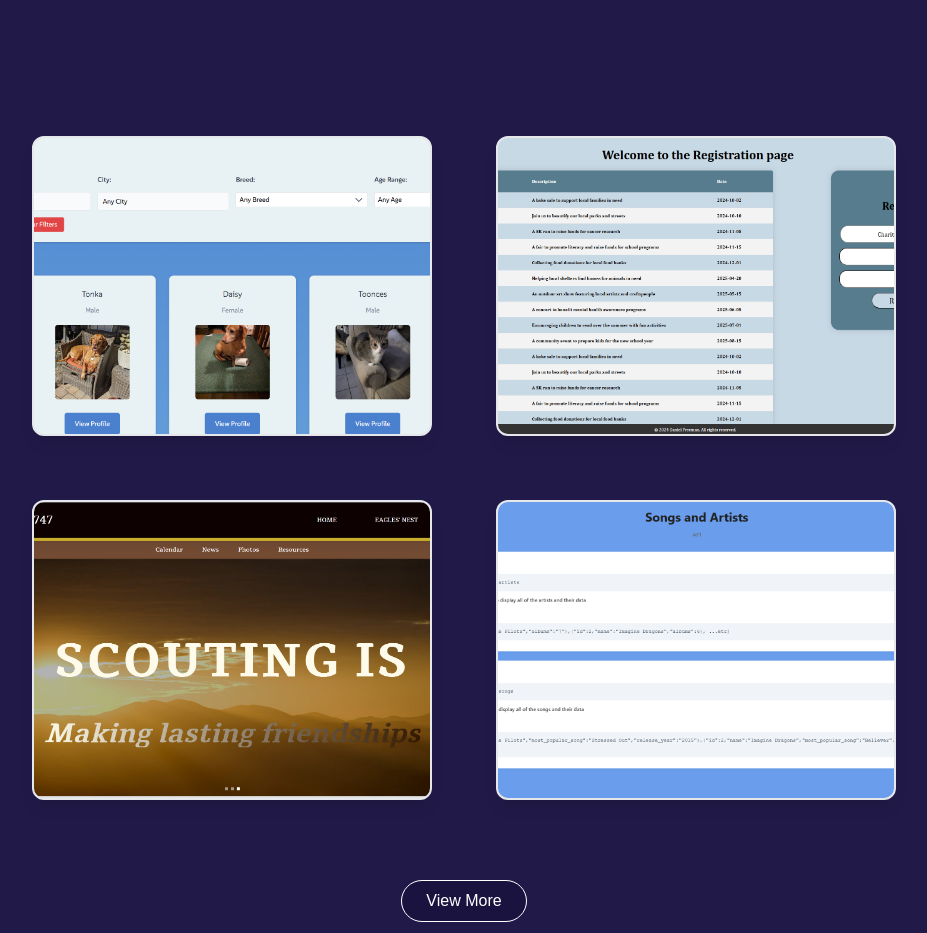
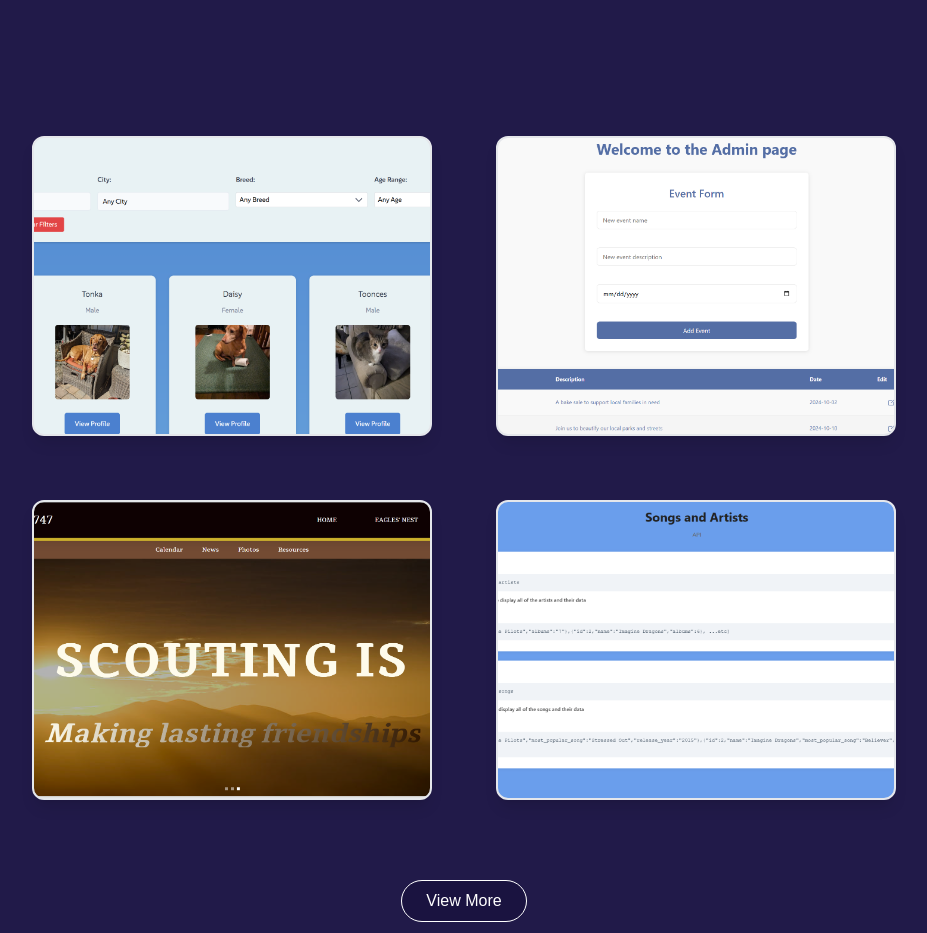
Before and after one commit to DanielFreeman068/freeman_portfolio, a Next.js app: page / in a window 1280 px wide. Shown: the part 2980-3913 px from the top of the page, without its empty margins (176-1103 px from the left). Built offline with nearby package versions, Linux system fonts and the light colour scheme; a web font is replaced by a local one.

Commit message:
updated project image for ejs event registration

```diff
--- a/src/app/components/Projects.jsx
+++ b/src/app/components/Projects.jsx
@@ -95,7 +95,7 @@ const Projects = ({ setIsModalOpen }) => {
             id: 2,
             label: 'Event Registration',
             desc: 'A full-stack event registration system built with EJS, Node.js, and MongoDB. Visitors can browse and sign up for events. Admins can create, update, or delete event listings with a user-friendly interface.',
-            image: '/projects/eventRegistrationImage.png',
+            image: '/projects/eventRegistration.png',
             link: "https://github.com/DanielFreeman068/EJS--Event-Registration.git",
             isLive: false,
             icons: [
```
Also changed, not shown: public/projects/eventRegistration.png (added), public/projects/eventRegistrationImage.png (deleted).
